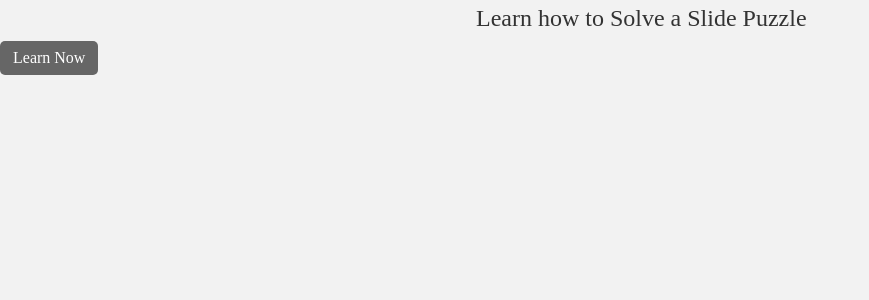
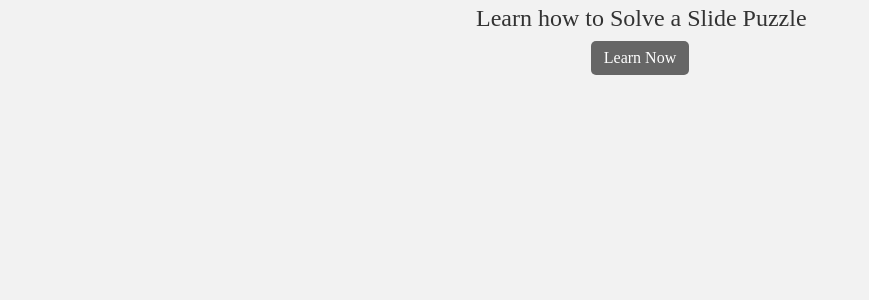
Before and after one commit to lucyhecht1/Interactive-Slide-Puzzle, a Flask app: page / in a window 1280 px wide. Shown: the part 56-356 px from the top of the page, without its empty margins (0-869 px from the left). Run offline with Flask 3, Linux system fonts and the light colour scheme; some libraries are stand-ins or nearby versions.

Commit message:
centered learn button, fixed moving after quiz

```diff
--- a/Sliding-Puzzle-main/server.py
+++ b/Sliding-Puzzle-main/server.py
@@ -105,6 +105,7 @@ def learn(id):
     global layout
     if id == 1:
         layout = INIT_LAYOUT
+        shuffle()
     return render_template('learn.html', id=id, description=description[id-1], layout=to2D())
 
 
--- a/Sliding-Puzzle-main/static/index.js
+++ b/Sliding-Puzzle-main/static/index.js
@@ -86,6 +86,9 @@ function moveTile() {
       return;
     }
   } else {
+    if (checkQuizComplete() == true) {
+      return;
+    }
     if (!timerOn) {
       console.log("starting timer");
       startTimer();
--- a/Sliding-Puzzle-main/static/style.css
+++ b/Sliding-Puzzle-main/static/style.css
@@ -225,3 +225,6 @@ h1 {
 	text-align: left;
 
 }
+#homeDive{
+	text-align: center;
+}
--- a/Sliding-Puzzle-main/templates/home.html
+++ b/Sliding-Puzzle-main/templates/home.html
@@ -8,7 +8,7 @@
     <!-- <link href='https://fonts.googleapis.com/css?family=Roboto' rel='stylesheet'> -->
 </head>
 <body>
-    <div>
+    <div id="homeDive">
         <div class="row title-layout">
             Learn how to Solve a Slide Puzzle
         </div>
```
